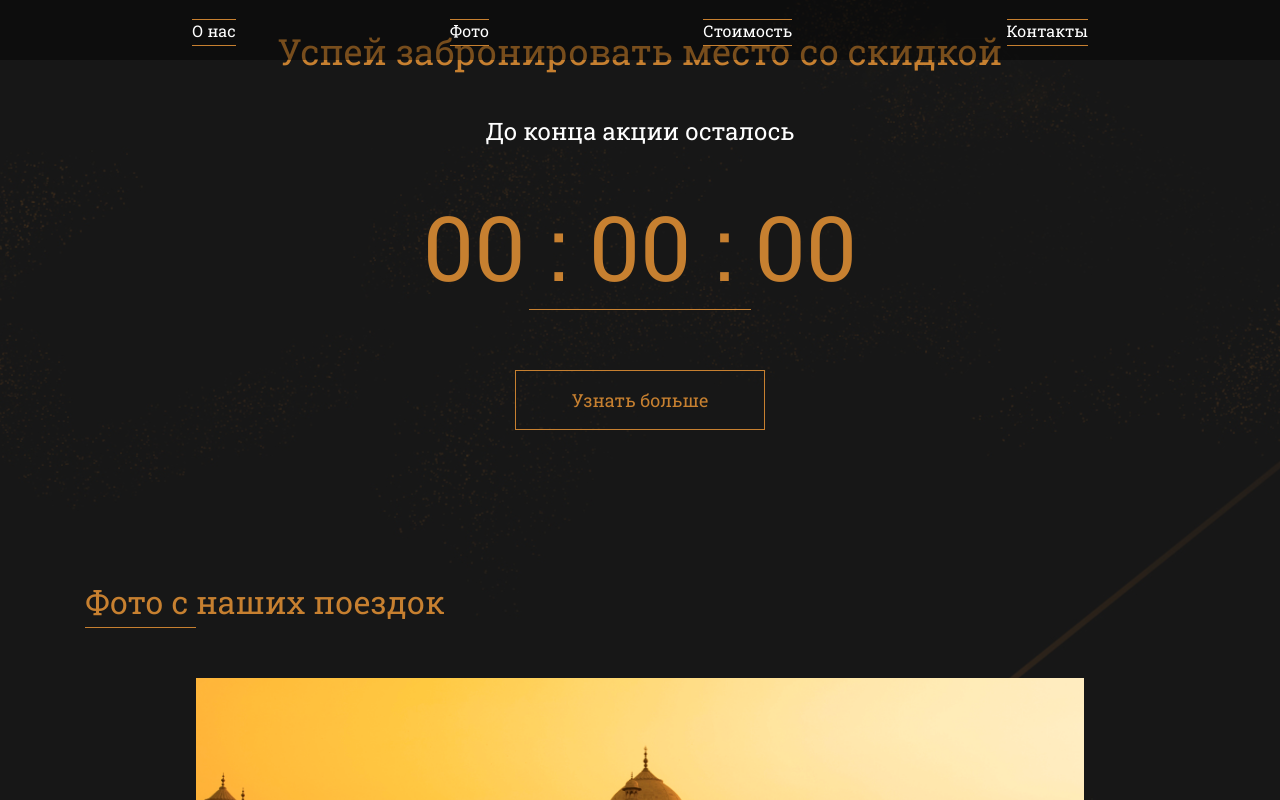
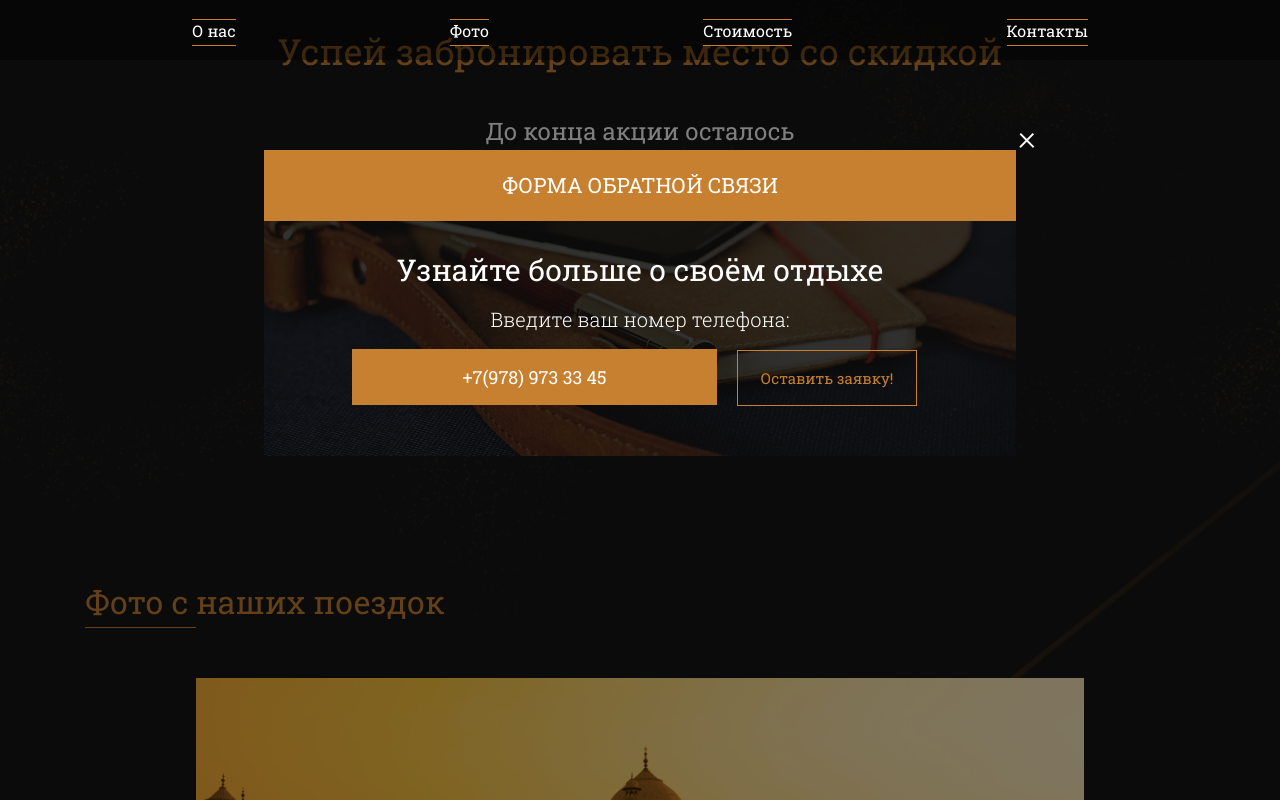
Before and after one commit to NX144/YOGA-WEBSITE, a plain HTML site: page index.html in a window 1280 px wide. Both pictures are taken after a click on the button "Узнать больше". Shown: the part 1353-2153 px from the top of the page. Drawn offline with Linux system fonts and the light colour scheme.

Commit message:
3 commit

```diff
--- a/js/script.js
+++ b/js/script.js
@@ -38,7 +38,7 @@ window.addEventListener('DOMContentLoaded', function(){
 
     //Timer
 
-    let deadline = '2019-03-15';
+    let deadline = '2019-03-16';
 
     function TimeRemaining(endtime) {
         let t = Date.parse(endtime) - Date.parse(new Date()),
@@ -88,4 +88,32 @@ window.addEventListener('DOMContentLoaded', function(){
     }
 }
     setClock('timer', deadline);
+
+
+    //modal
+
+
+    let more = document.querySelector('.more');
+    let overlay = document.querySelector(".overlay");
+    let close = document.querySelector(".popup-close");
+
+    more.addEventListener('click', function() {
+        overlay.style.display = "block";
+        this.classList.add('more-splash');
+        document.body.style.overflow = "hidden";
+    });
+
+    close.addEventListener('click', function() {
+        overlay.style.display = "none";
+        more.classList.remove('more-splash');
+        document.body.style.overflow = "";
+    });
+
+    //let age = document.getElementById('age');
+
+    //function showUser(surname, name) {
+    //	alert("Пользователь " + surname + " " + name + ", его возраст " + this.value);
+    //}
+
+   //showUser.apply(age,["Моргенштерн", "Алишер"]);
 });
```
Also changed, not shown: index.html (+1 -0 lines).
